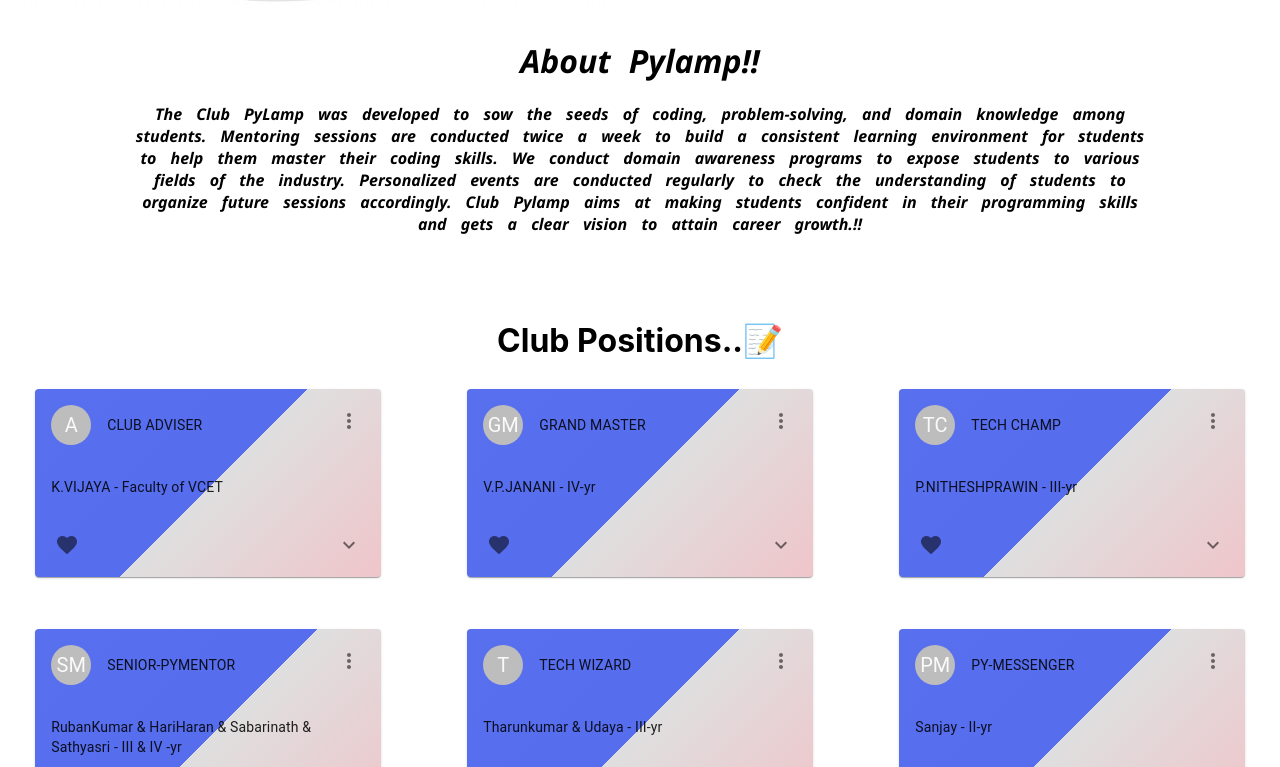
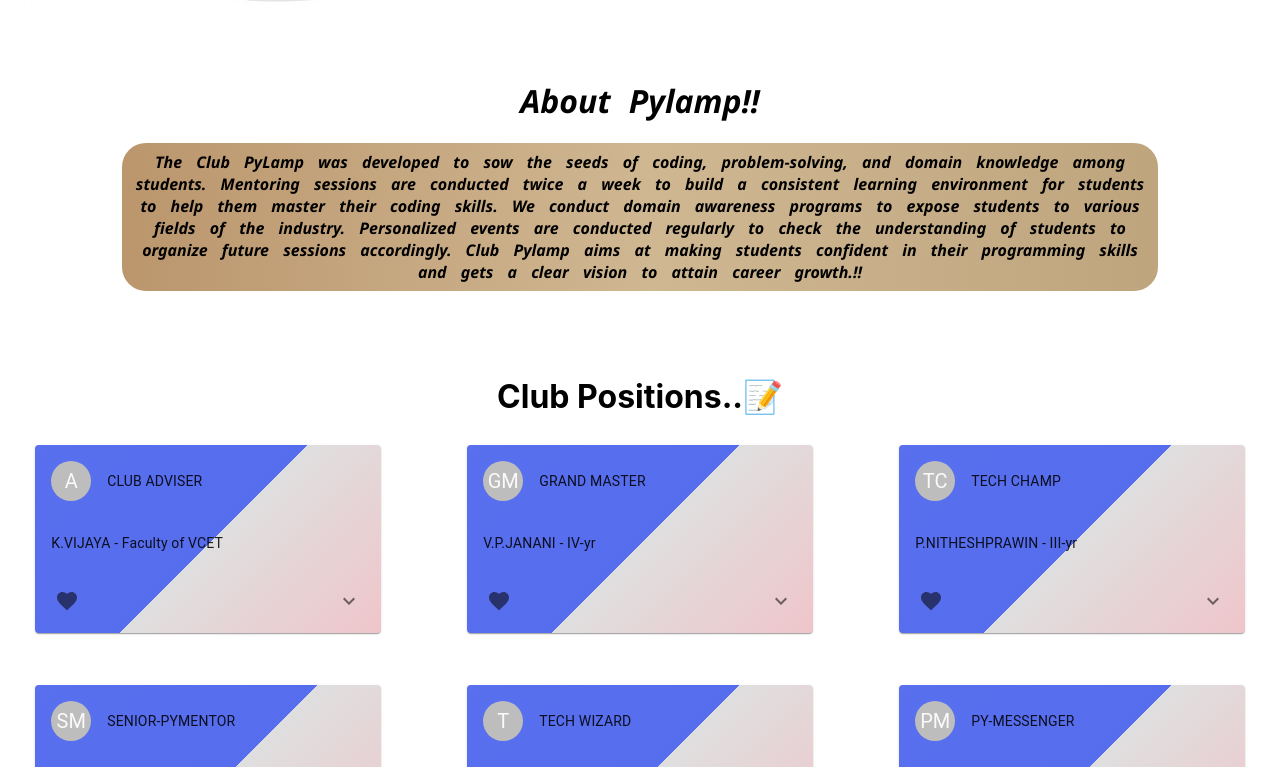
Before and after one commit to Tharunkumar001/pylampDomainRealm, a Next.js app: page / in a window 1280 px wide. Shown: the part 593-1360 px from the top of the page. Built offline with nearby package versions, Linux system fonts and the light colour scheme.

Commit message:
ui update

```diff
--- a/pages/autoMate/HomeCard.js
+++ b/pages/autoMate/HomeCard.js
@@ -38,11 +38,11 @@ export default function HomeCard(props) {
                             {props.avatar}
                         </Avatar>
                         }
-                        action={
-                        <IconButton aria-label="settings">
-                            <MoreVert />
-                        </IconButton>
-                        }
+                        // action={
+                        // <IconButton aria-label="settings">
+                        //     <MoreVert />
+                        // </IconButton>
+                        // }
                         title={props.position}
                         // subheader={props.candidate}
                     />
--- a/pages/index.js
+++ b/pages/index.js
@@ -171,17 +171,14 @@ return (
                         </div>
                     </div>
                 </Grid>
-
             </Grid>
-
-
-            </div>
+            </div><br /><br />
             </ScrollAnimation>
         <ScrollAnimation animateIn="fadeIn">
             <div className={styles.motoDiv} data-aos="fade-left" >
                     <h1 >About Pylamp!!</h1>
 
-                    <p className={styles.motoDiv}>
+                    <p className={styles.aboutDiv}>
                         The Club PyLamp was developed to sow the seeds of coding,
                         problem-solving, and domain knowledge among students.
                         Mentoring sessions are conducted twice a week to build a consistent learning environment for students to help them master their coding skills.
--- a/styles/Home.module.css
+++ b/styles/Home.module.css
@@ -100,6 +100,21 @@
   word-spacing: 10px;
 }
 
+.aboutDiv{
+  margin: 1rem;
+  background-image: linear-gradient(to right, #bb966d 0%, #cfb792  51%, #bea57e  100%);
+  border-radius: 1.5rem;
+  padding: 0.5rem;
+  margin: 0.5rem;
+  text-align: center;
+  width: 90%;
+  margin-left: auto;
+  margin-right: auto;
+  font-family: 'Segoe UI', Tahoma, Geneva, Verdana, sans-serif;
+  font-style: italic;
+  font-weight: bolder;
+  word-spacing: 10px;
+}
 
 .homeGrid{
   display: flex;
@@ -379,7 +394,7 @@
 .adminCard{
   width: 60%;
   height: fit-content;
-  background: linear-gradient(135deg, #3F51B5 0%, #3F51B5 51%, rgb(223, 223, 223) 51%, rgba(239, 197, 202, 1) 100%);
+  background: linear-gradient(135deg, #586fee 0%, #566dee 51%, rgb(223, 223, 223) 51%, rgba(239, 197, 202, 1) 100%);
   margin-right: auto;
   margin-left: auto;
 }
@@ -558,6 +573,7 @@
   margin-right: auto;
 }
 
+
 .textContent{
   display: flex;
   flex-direction: column;
```
